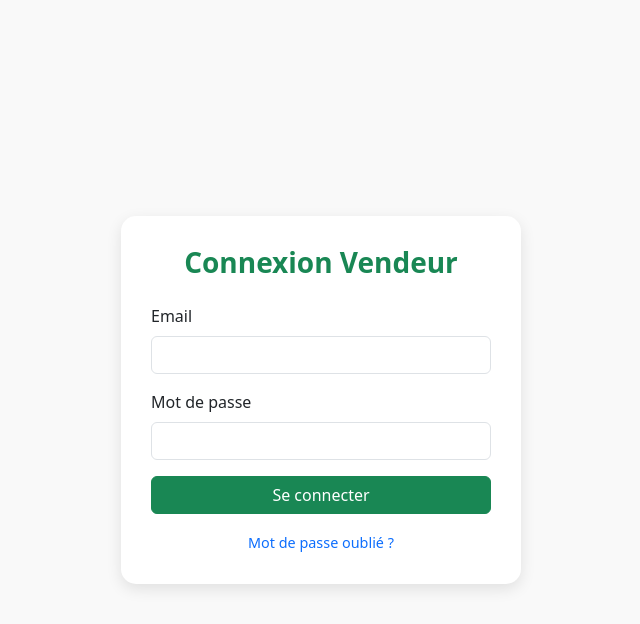
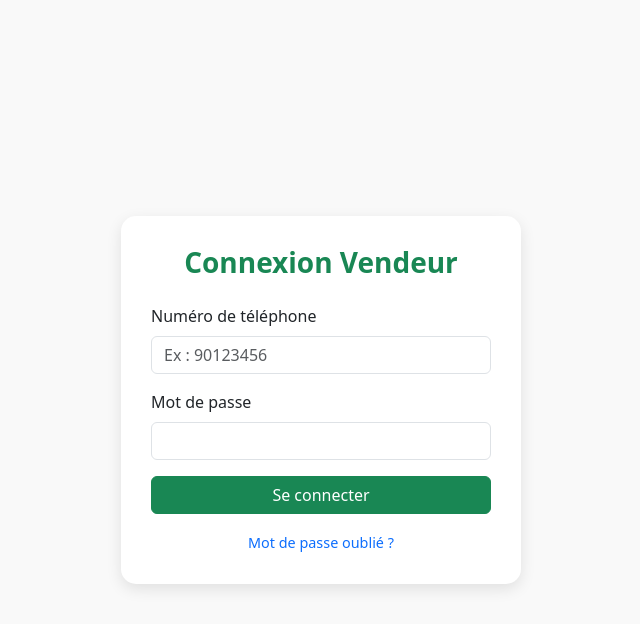
Before and after one commit to AliNIGER-com/aliniger_middle, a Flask app: page /admin/vendeur/login in a window 1280 px wide. Shown: the top 624 px of the page, without its empty margins (319-959 px from the left). Run offline with Flask 3, Linux system fonts and the light colour scheme.

Commit message:
resolution problem d'acces login vendeur

```diff
--- a/app/routes/web_routes.py
+++ b/app/routes/web_routes.py
@@ -297,19 +297,15 @@ def ajouter_vendeur():
 @web_routes.route('/vendeur/login', methods=['GET', 'POST'])
 def login_vendeur():
     if request.method == 'POST':
-        email = request.form.get('email')
-        mot_de_passe = request.form.get('mot_de_passe')
-        vendeur = Vendeur.query.filter_by(email=email).first()
-
+        tel = request.form['tel']
+        mot_de_passe = request.form['mot_de_passe']
+        vendeur = Vendeur.query.filter_by(tel=tel).first()
         if vendeur and check_password_hash(vendeur.mot_de_passe, mot_de_passe):
             login_user(vendeur)
-            flash("Connexion réussie", "success")
-            return redirect(url_for('web_routes.dashboard_vendeur'))
+            return redirect(url_for('dashboard_vendeur'))
         else:
-            flash('Identifiants invalides', 'danger')
-
+            flash('Numéro ou mot de passe invalide.', 'danger')
     return render_template('login_vendeur.html')
-
 
 @web_routes.route('/vendeur/dashboard')
 @login_required
@@ -318,7 +314,6 @@ def dashboard_vendeur():
         return redirect(url_for('web_routes.login_vendeur'))
 
     return render_template('dashboard_vendeur.html', vendeur=current_user)
-
 
 @web_routes.route('/vendeur/logout')
 @login_required
--- a/app/templates/login_vendeur.html
+++ b/app/templates/login_vendeur.html
@@ -50,31 +50,28 @@
 <div class="login-card">
   <h3 class="text-center login-title mb-4">Connexion Vendeur</h3>
 
-  <!-- Messages d'alerte -->
+  <!-- Messages d'erreur/succès -->
   {% with messages = get_flashed_messages(with_categories=true) %}
     {% if messages %}
       {% for category, message in messages %}
-        <div class="alert alert-{{ category }} alert-dismissible fade show" role="alert">
+        <div class="alert alert-{{ 'danger' if category == 'error' or category == 'danger' else 'success' }} alert-dismissible fade show" role="alert">
           {{ message }}
-          <button type="button" class="btn-close" data-bs-dismiss="alert" aria-label="Fermer"></button>
+          <button type="button" class="btn-close" data-bs-dismiss="alert" aria-label="Fermer l’alerte"></button>
         </div>
       {% endfor %}
     {% endif %}
   {% endwith %}
 
-  <!-- Formulaire de connexion -->
+  <!-- Formulaire de connexion par téléphone -->
   <form method="POST" action="{{ url_for('web_routes.login_vendeur') }}">
-    {{ form.csrf_token() if form and form.csrf_token }}
     <div class="mb-3">
-      <label for="email" class="form-label">Email</label>
-      <input type="email" id="email" name="email" class="form-control" required
-             title="Votre adresse email"
-             value="{{ request.form.email or '' }}">
+      <label for="tel" class="form-label">Numéro de téléphone</label>
+      <input type="tel" id="tel" name="tel" class="form-control" required placeholder="Ex : 90123456"
+             value="{{ request.form.tel or '' }}">
     </div>
     <div class="mb-3">
       <label for="mot_de_passe" class="form-label">Mot de passe</label>
-      <input type="password" id="mot_de_passe" name="mot_de_passe" class="form-control" required
-             title="Votre mot de passe">
+      <input type="password" id="mot_de_passe" name="mot_de_passe" class="form-control" required>
     </div>
     <button type="submit" class="btn btn-success w-100">Se connecter</button>
   </form>
@@ -86,8 +83,8 @@
   <!-- Formulaire de réinitialisation -->
   <form id="reset-form" class="mt-3" method="POST" action="{{ url_for('web_routes.demande_reset_mdp') }}">
     <div class="mb-2">
-      <label for="reset_email" class="form-label">Votre adresse email</label>
-      <input type="email" id="reset_email" name="email" class="form-control" required>
+      <label for="reset_tel" class="form-label">Votre numéro de téléphone</label>
+      <input type="tel" id="reset_tel" name="tel" class="form-control" required placeholder="Ex : 90123456">
     </div>
     <button type="submit" class="btn btn-outline-success w-100">Envoyer le lien de réinitialisation</button>
   </form>
```
